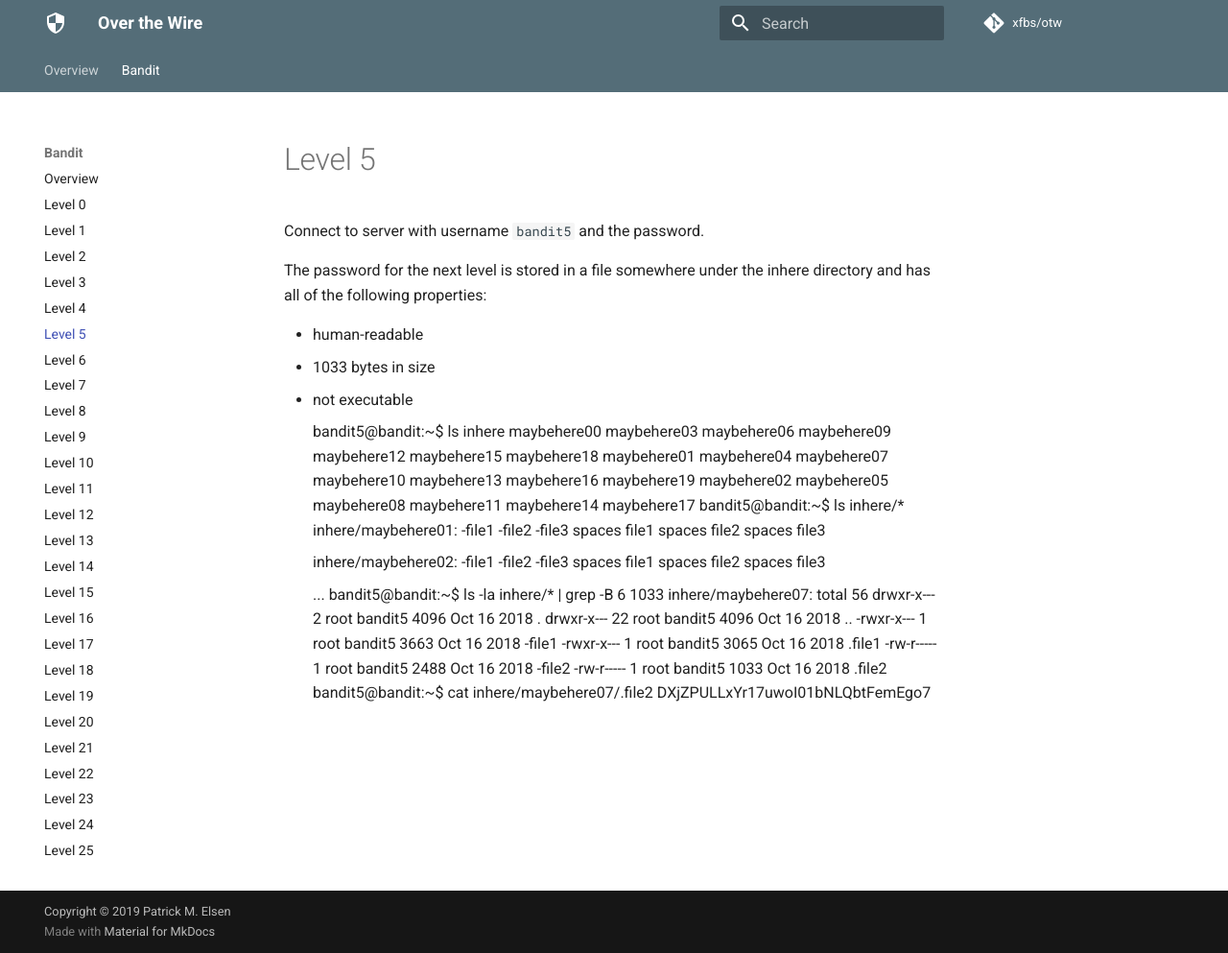
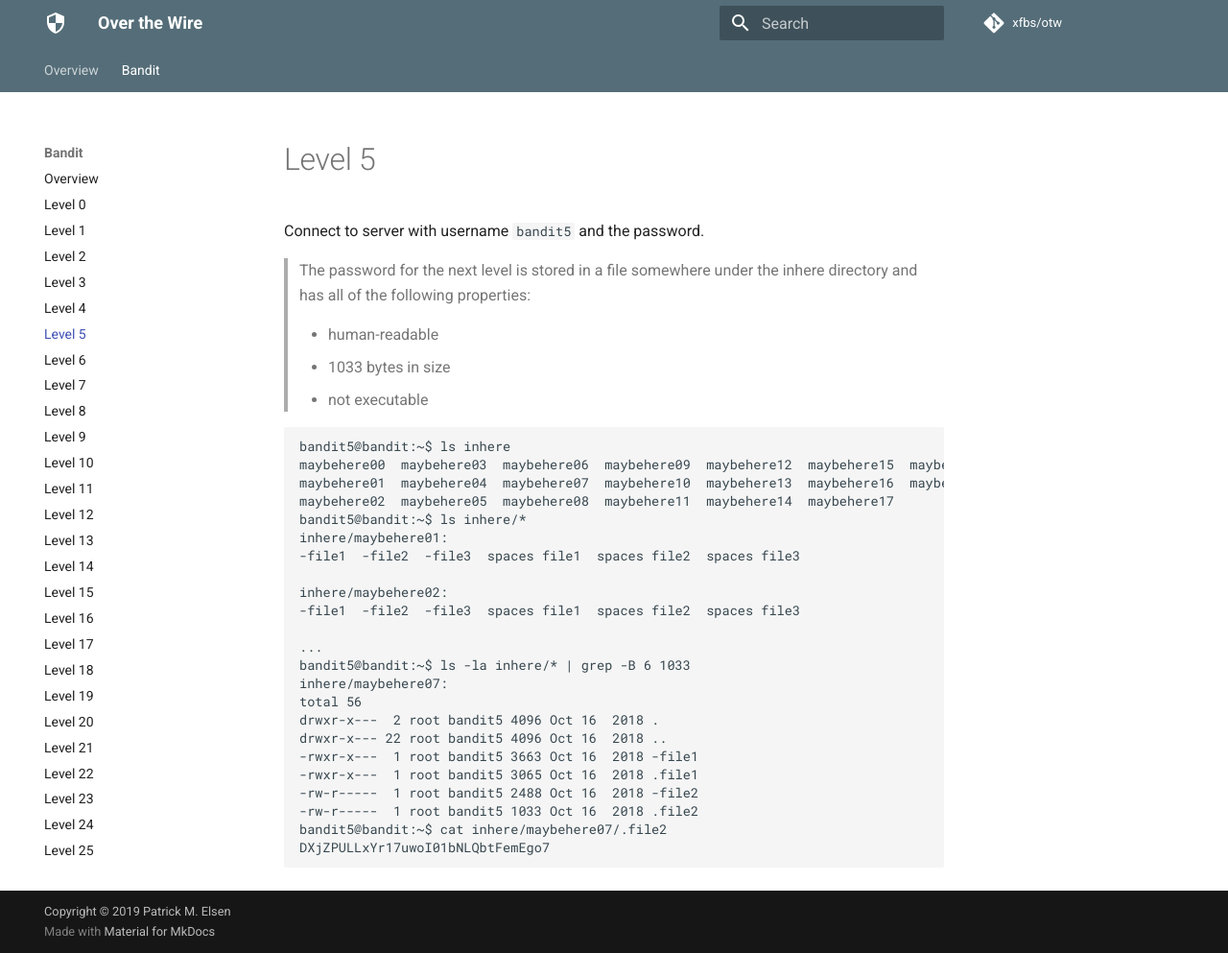
Before and after one commit to xfbs/otw, an MkDocs documentation site: the page built from docs/bandit/level5.md, in a window 1280 px wide and 993 px high. Shown: the whole window at 96% size. Built offline with MkDocs 1.6.1 and Material for MkDocs 9.7.7, drawn with Linux system fonts in a browser that asks for light colours; comment, search, counter and statistics services are not loaded.

Commit message:
fixes formatting of level 5

```diff
--- a/docs/bandit/level5.md
+++ b/docs/bandit/level5.md
@@ -2,11 +2,14 @@
 
 Connect to server with username `bandit5` and the password.
 
-The password for the next level is stored in a file somewhere under the inhere directory and has all of the following properties:
+>   The password for the next level is stored in a file somewhere under the
+>   inhere directory and has all of the following properties:
+>
+>   * human-readable
+>   * 1033 bytes in size
+>   * not executable
 
-* human-readable
-* 1033 bytes in size
-* not executable
+
 
     bandit5@bandit:~$ ls inhere
     maybehere00  maybehere03  maybehere06  maybehere09  maybehere12  maybehere15  maybehere18
```
